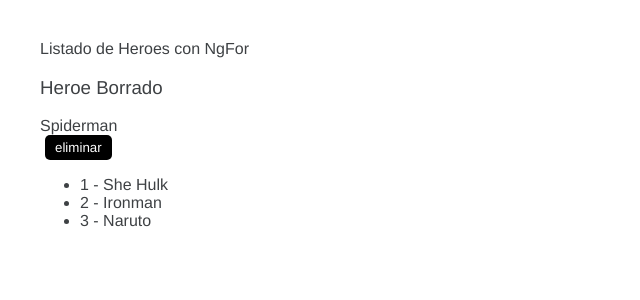
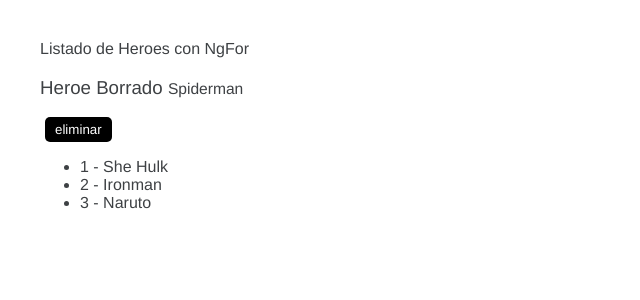
Before and after one commit to gtt6200/angular, an Angular app in the folder angular/01-bases/: page / in a window 1280 px wide. Both pictures are taken after a click on the button "eliminar". Shown: the top 300 px of the page, without its empty margins (0-640 px from the left). Built offline with nearby package versions, Linux system fonts and the light colour scheme.

Commit message:
ngIf-Else and templates

```diff
--- a/angular/01-bases/src/app/heroes/listado/listado.component.html
+++ b/angular/01-bases/src/app/heroes/listado/listado.component.html
@@ -1,9 +1,13 @@
 <p>Listado de Heroes con NgFor</p>
 
-<div *ngIf="hb != ''">
-    <h3>Heroe Borrado</h3>
-    <span> {{hb}} </span>
+<div *ngIf="hb; else noBorrado">
+    <h3>Heroe Borrado <small> {{hb}} </small></h3>
+
 </div>
+<ng-template #noBorrado>
+    <h3>No ha borrado NADA</h3>
+</ng-template>
+
 <button (click)="borrarHeroe()">
     eliminar
 </button>
```
